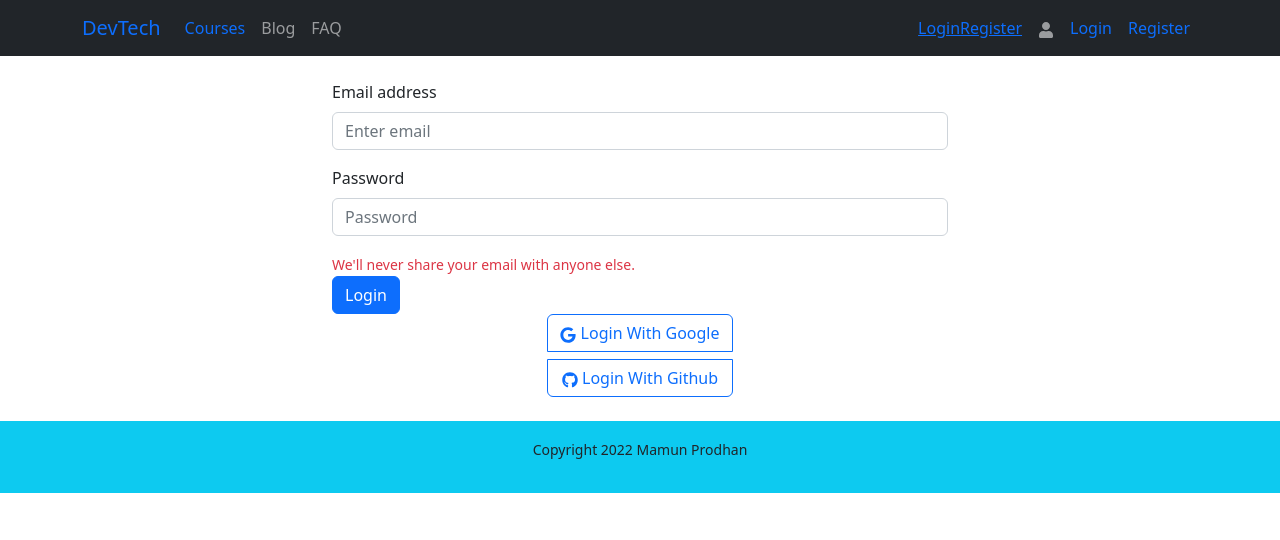
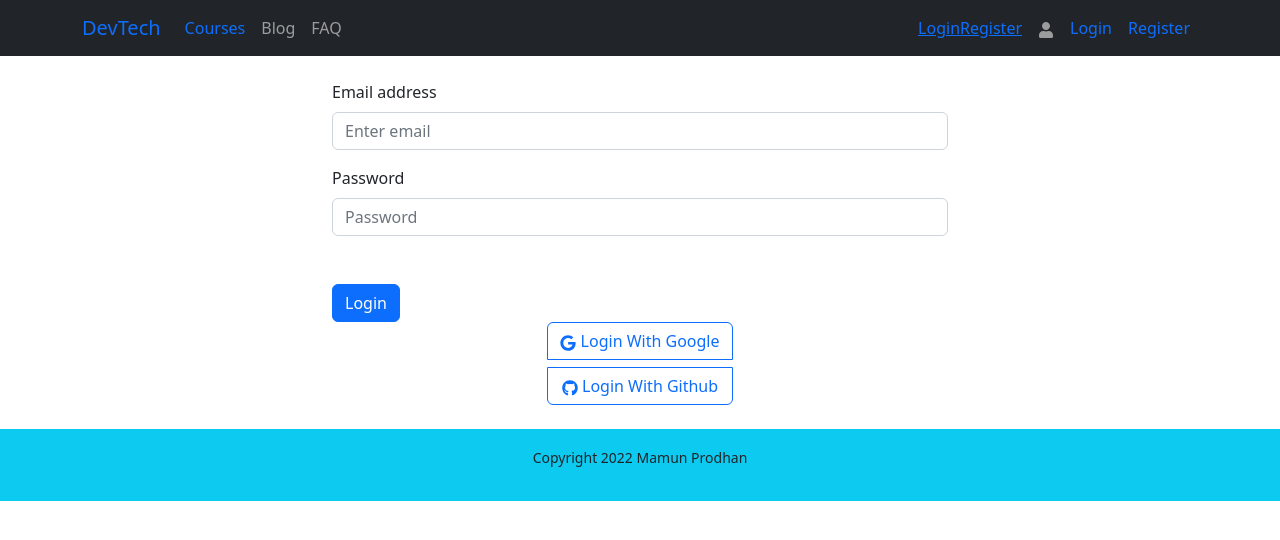
Before and after one commit to mamun-prodhan/DevTech-Client-Side, a React (Create React App) app: page /login in a window 1280 px wide. Shown: the top 540 px of the page. Built offline with nearby package versions, Linux system fonts and the light colour scheme; no server answers.

Commit message:
login and register error added

```diff
--- a/src/Pages/Login/Login.js
+++ b/src/Pages/Login/Login.js
@@ -1,5 +1,5 @@
 import { GoogleAuthProvider } from 'firebase/auth';
-import React, { useContext } from 'react';
+import React, { useContext, useState } from 'react';
 import Button from 'react-bootstrap/Button';
 import ButtonGroup from 'react-bootstrap/ButtonGroup';
 import { FaGoogle, FaGithub } from "react-icons/fa";
@@ -10,7 +10,7 @@ import { useNavigate } from 'react-router-dom';
 
 
 const Login = () => {
-
+    const [error, setError] = useState('');
     const { providerLogin, signIn} = useContext(AuthContext);
     const navigate = useNavigate();
 
@@ -30,14 +30,19 @@ const Login = () => {
         const form = event.target;
         const email = form.email.value;
         const password = form.password.value;
+
         signIn(email, password)
         .then(result =>{
             const user = result.user;
             console.log(user);
             form.reset();
+            setError('');
             navigate('/');
         })
-        .catch(error => console.error(error))
+        .catch(error => {
+            console.error(error)
+            setError(error.message);
+        })
     }
 
     return (
@@ -54,10 +59,10 @@ const Login = () => {
                     <Form.Control name="password" type="password" placeholder="Password" required />
                 </Form.Group>
                 <Form.Text className="text-danger">
-                        We'll never share your email with anyone else.
+                    {error}
                 </Form.Text>
                 <br/>
-                <Button variant="primary" type="submit">
+                <Button className='mt-2' variant="primary" type="submit">
                     Login
                 </Button>
             </Form>
--- a/src/Pages/Register/Register.js
+++ b/src/Pages/Register/Register.js
@@ -1,11 +1,11 @@
-import React, { useContext } from 'react';
+import React, { useContext, useState } from 'react';
 import Form from 'react-bootstrap/Form';
 import { Container } from 'react-bootstrap';
 import Button from 'react-bootstrap/Button';
 import { AuthContext } from '../../contexts/AuthProvider/AuthProvider';
 
 const Register = () => {
-
+    const [error, setError] = useState('');
     const {createUser} = useContext(AuthContext);
 
     const handleSubmit = event =>{
@@ -21,9 +21,13 @@ const Register = () => {
         .then( result => {
             const user = result.user;
             console.log(user);
+            setError('');
             form.reset();
         })
-        .catch( e => console.error(e));
+        .catch( e => {
+            console.error(e);
+            setError(e.message);
+        });
     }
 
 
@@ -51,7 +55,7 @@ const Register = () => {
                 </Form.Group>
 
                 <Form.Text className="text-danger">
-                        We'll never share your email with anyone else.
+                    {error}
                 </Form.Text>
                 <br/>
 
```
Also changed, not shown: src/Routes/PrivateRoute/PrivateRoute.js (added, +11 -0 lines).
